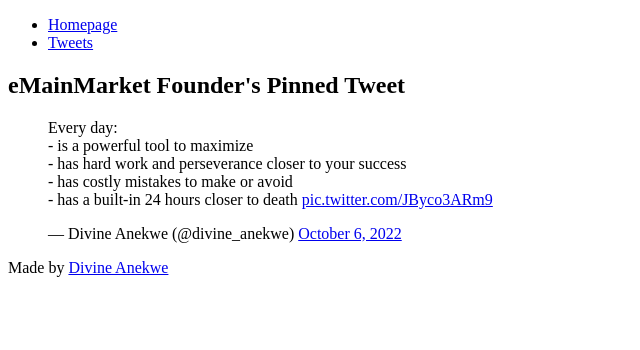
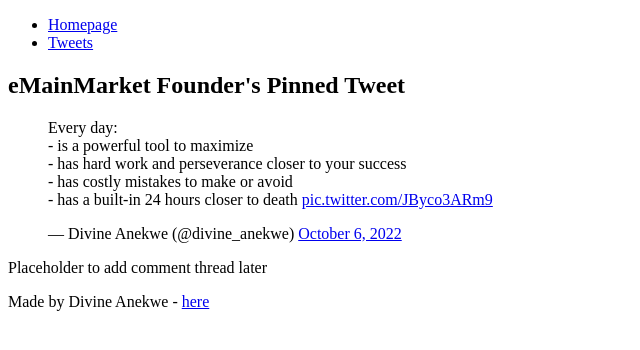
Before and after one commit to divineanekwe/My_First_Portfolio, a plain HTML site: page html_basic/tweets.html in a window 1280 px wide. Shown: the whole page, without its empty margins (0-640 px from the left). Drawn offline with Linux system fonts and the light colour scheme.

Commit message:
feat: html_basic/tweets.html - Implement consistent website structure

```diff
--- a/html_basic/tweets.html
+++ b/html_basic/tweets.html
@@ -19,10 +19,14 @@
             <h1>eMainMarket Founder's Pinned Tweet</h1>
             <blockquote class="twitter-tweet"><p lang="en" dir="ltr">Every day:<br>- is a powerful tool to maximize<br>- has hard work and perseverance closer to your success<br>- has costly mistakes to make or avoid<br>- has a built-in 24 hours closer to death <a href="https://t.co/JByco3ARm9">pic.twitter.com/JByco3ARm9</a></p>&mdash; Divine Anekwe (@divine_anekwe) <a href="https://twitter.com/divine_anekwe/status/1577970829010280449?ref_src=twsrc%5Etfw">October 6, 2022</a></blockquote> <script async src="https://platform.twitter.com/widgets.js" charset="utf-8"></script>
         </article>
+
+        <aside>
+            <p>Placeholder to add comment thread later</p>
+        </aside>
     </main>
 
     <footer>
-        <p>Made by <a href="https://www.linkedin.com/in/divineanekwe" target="_blank">Divine Anekwe</a></p>
+        <p>Made by Divine Anekwe - <a href="https://www.linkedin.com/in/divineanekwe" target="_blank">here</a></p>
     </footer>
 </body>
 </html>
```
